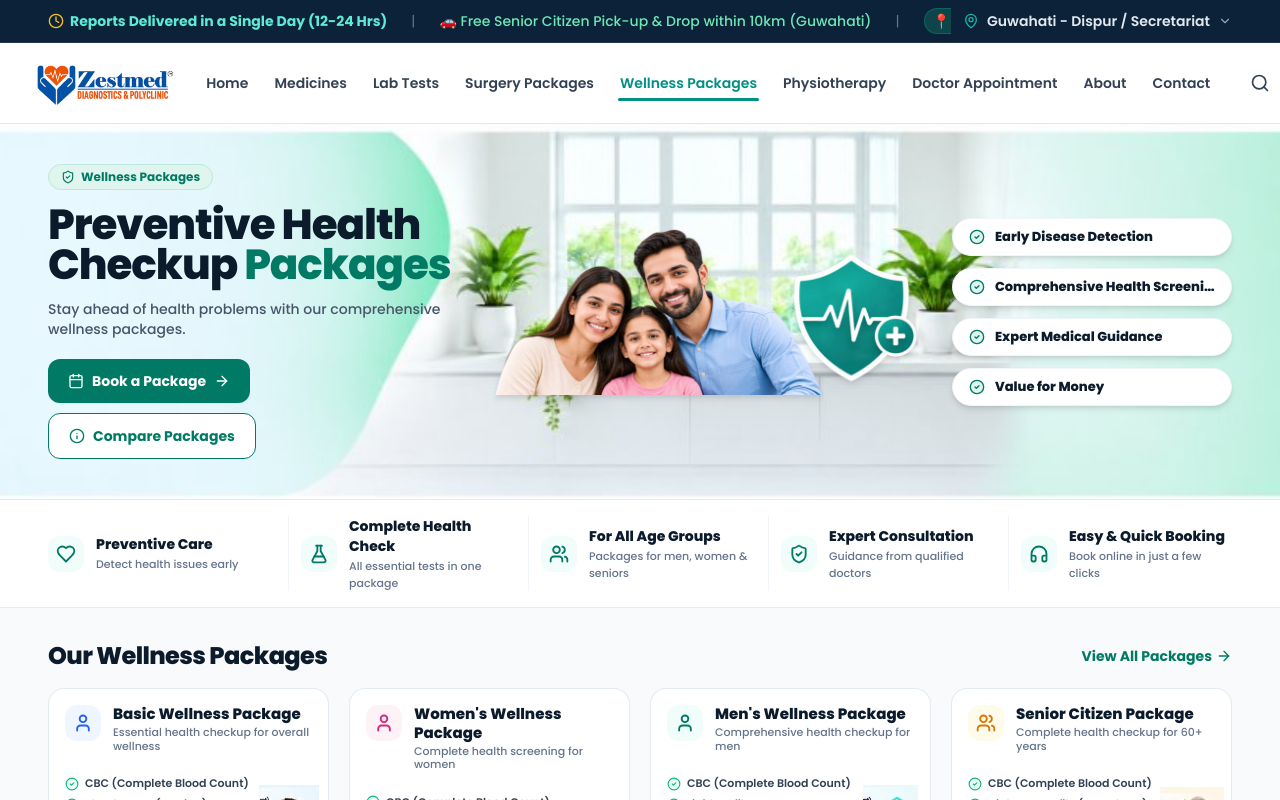
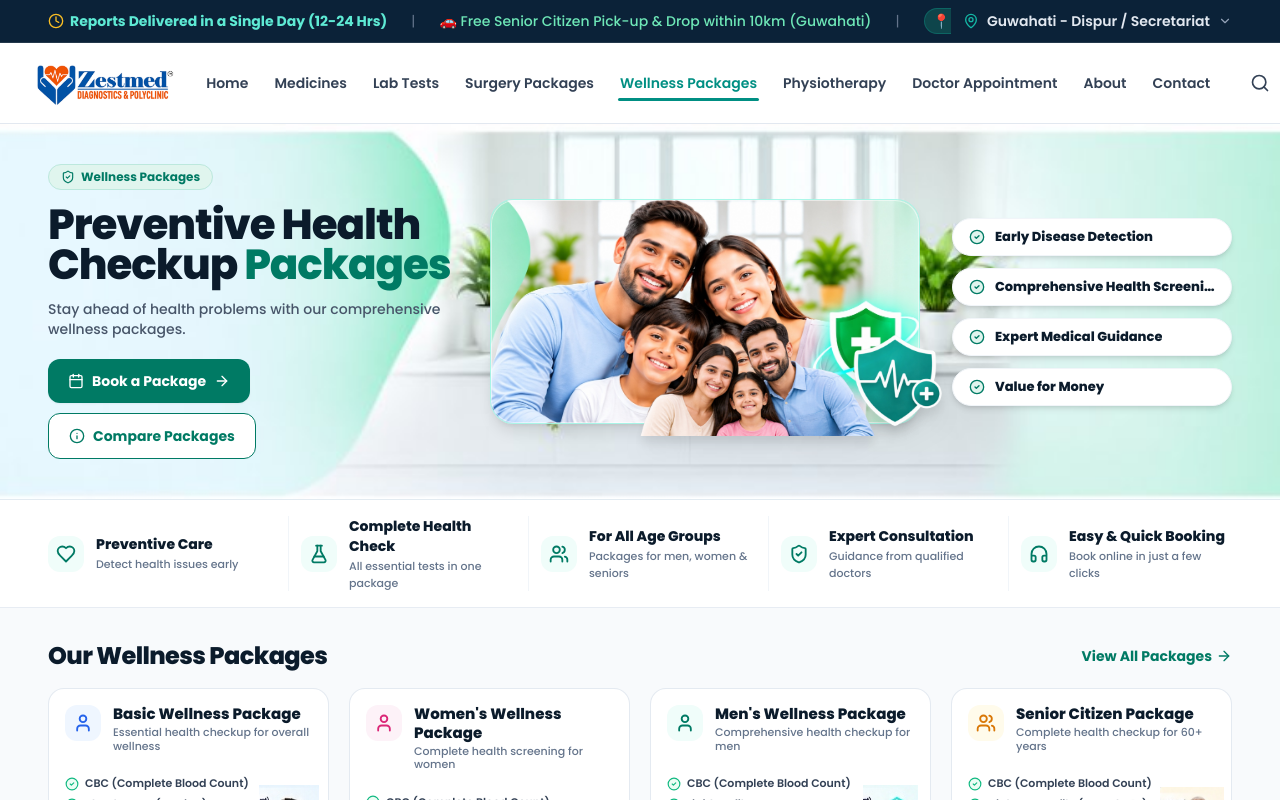
Before and after one commit to Ajayendra30/ZESTMED, a React (Vite) app: page /wellness in a window 1280 px wide. Shown: the top 800 px of the page. Built offline with nearby package versions, Linux system fonts and the light colour scheme.

Commit message:
feat: add provided family photo alongside existing images in Wellness Packages hero section

```diff
--- a/src/pages/WellnessPackagesPage.jsx
+++ b/src/pages/WellnessPackagesPage.jsx
@@ -241,13 +241,31 @@ export default function WellnessPackagesPage() {
               </div>
             </div>
 
-            {/* Center Column: Family Image with Glowing Shield */}
-            <div className="flex-1 w-full flex items-center justify-center relative select-none pointer-events-none z-10 min-w-0">
-              <img
-                src="/packages-hero-family.png"
-                alt="Preventive Health Checkup Packages Family Protection"
-                className="max-h-[240px] sm:max-h-[280px] md:max-h-[300px] lg:max-h-[320px] xl:max-h-[340px] w-auto max-w-full object-contain object-bottom drop-shadow-md select-none transition-all duration-300"
-              />
+            {/* Center Column: Combined Hero Visuals (New Provided Image alongside Existing Images) */}
+            <div className="flex-1 w-full flex items-center justify-center relative select-none z-10 min-w-0">
+              <div className="relative flex items-center justify-center max-w-full">
+
+                {/* Provided New Hero Image with Family and Glowing Shield */}
+                <div className="relative rounded-2xl sm:rounded-3xl overflow-hidden shadow-lg border border-teal-200/80 bg-white/40 backdrop-blur-xs group">
+                  <img
+                    src="/wellness-hero-family.jpg"
+                    alt="Preventive Health Checkup Family Care"
+                    className="max-h-[220px] sm:max-h-[260px] md:max-h-[280px] lg:max-h-[310px] xl:max-h-[330px] w-auto max-w-full object-cover object-center drop-shadow-sm select-none transition-transform duration-300 group-hover:scale-[1.02]"
+                  />
+                  {/* Subtle inner protective ring */}
+                  <div className="absolute inset-0 rounded-2xl sm:rounded-3xl ring-1 ring-inset ring-white/50 pointer-events-none" />
+                </div>
+
+                {/* Existing Hero Image - Positioned alongside seamlessly */}
+                <div className="absolute -bottom-2 -right-2 sm:-bottom-3 sm:-right-4 lg:-right-6 z-20 pointer-events-none select-none">
+                  <img
+                    src="/packages-hero-family.png"
+                    alt="Preventive Health Checkup Packages Family Protection"
+                    className="max-h-[70px] sm:max-h-[90px] md:max-h-[105px] lg:max-h-[120px] w-auto object-contain drop-shadow-xl"
+                  />
+                </div>
+
+              </div>
             </div>
 
             {/* Right Column: 4 Feature Checkmark Cards */}
```
Also changed, not shown: public/wellness-hero-family.jpg (added).
